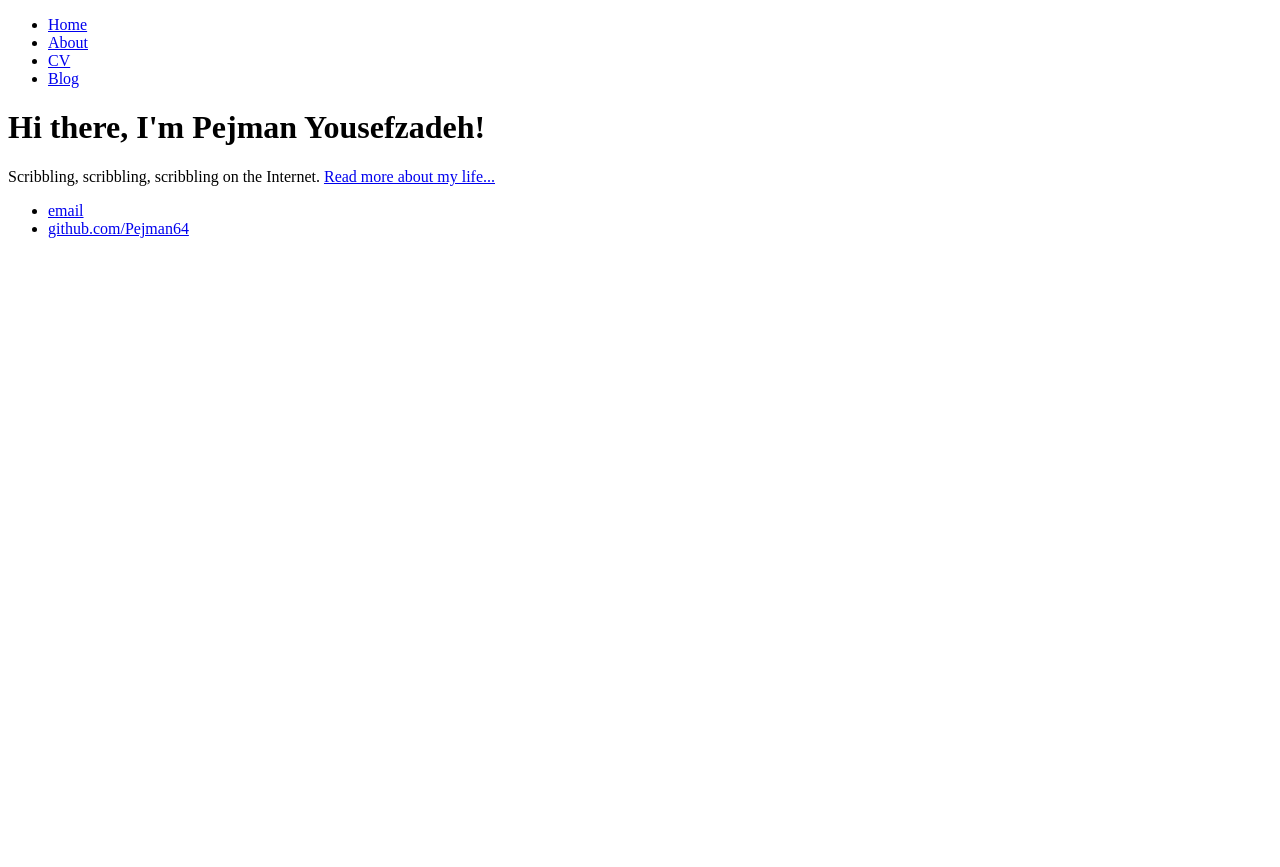
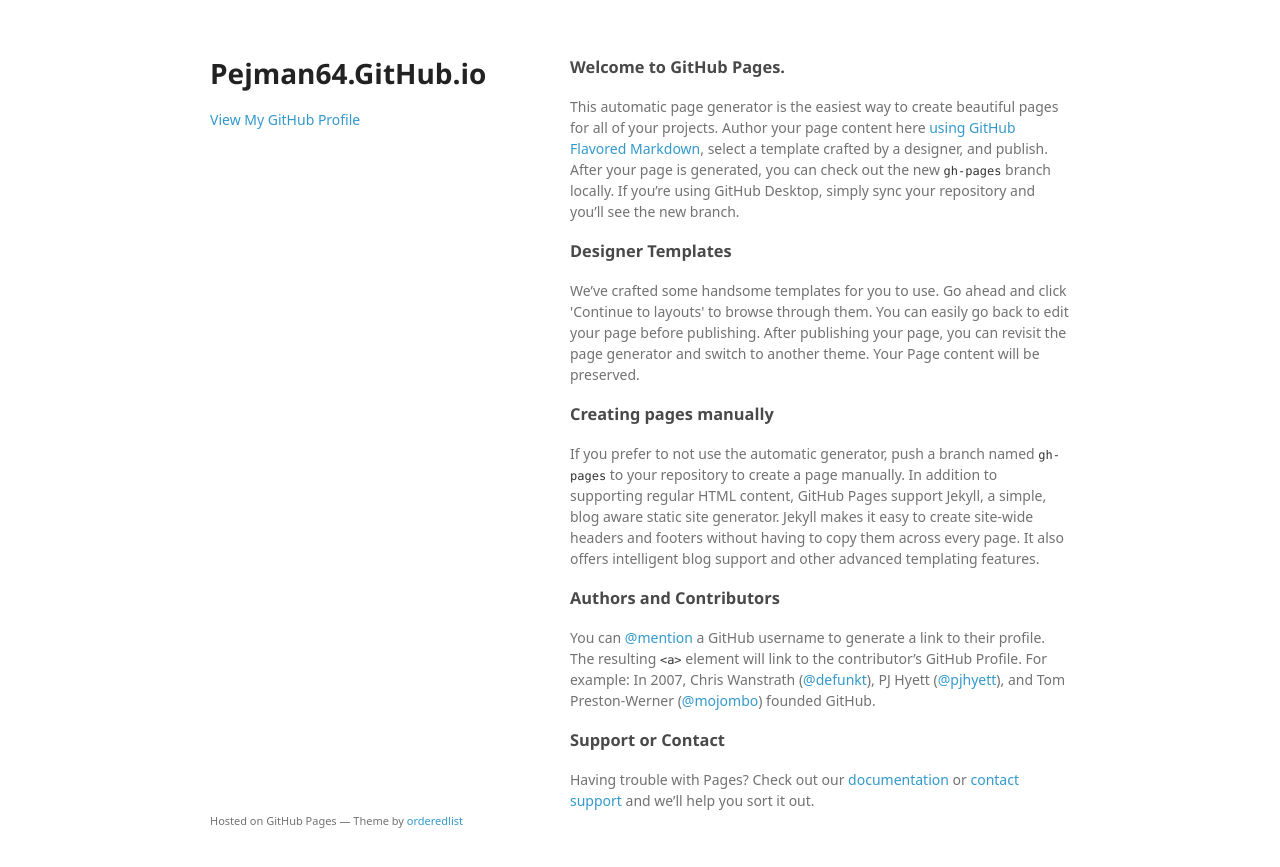
Before and after one commit to Pejman64/pejman64.github.io, a Jekyll site: the page index.html, which Jekyll copies as it is, in a window 1280 px wide. Shown: the top 867 px of the page. Built offline with Jekyll 4.4.1, drawn with Linux system fonts in a browser that asks for light colours; some web fonts are replaced.

Commit message:
Replace master branch with page content via GitHub

```diff
--- a/index.html
+++ b/index.html
@@ -1,8 +1,58 @@
----
-layout:	default
-title:	Pejman Yousefzadeh, Hypergraphic Web Presence
----
-		<div class="blurb">
-        		<h1>Hi there, I'm Pejman Yousefzadeh!</h1>
-				<p>Scribbling, scribbling, scribbling on the Internet. <a href="/about">Read more about my life...</a></p>
-    		</div><!-- /.blurb -->
+<!doctype html>
+<html>
+  <head>
+    <meta charset="utf-8">
+    <meta http-equiv="X-UA-Compatible" content="chrome=1">
+    <title>Pejman64.GitHub.io by Pejman64</title>
+
+    <link rel="stylesheet" href="stylesheets/styles.css">
+    <link rel="stylesheet" href="stylesheets/github-light.css">
+    <meta name="viewport" content="width=device-width">
+    <!--[if lt IE 9]>
+    <script src="//html5shiv.googlecode.com/svn/trunk/html5.js"></script>
+    <![endif]-->
+  </head>
+  <body>
+    <div class="wrapper">
+      <header>
+        <h1>Pejman64.GitHub.io</h1>
+        <p></p>
+
+
+        <p class="view"><a href="https://github.com/Pejman64">View My GitHub Profile</a></p>
+
+      </header>
+      <section>
+        <h3>
+<a id="welcome-to-github-pages" class="anchor" href="#welcome-to-github-pages" aria-hidden="true"><span aria-hidden="true" class="octicon octicon-link"></span></a>Welcome to GitHub Pages.</h3>
+
+<p>This automatic page generator is the easiest way to create beautiful pages for all of your projects. Author your page content here <a href="https://guides.github.com/features/mastering-markdown/">using GitHub Flavored Markdown</a>, select a template crafted by a designer, and publish. After your page is generated, you can check out the new <code>gh-pages</code> branch locally. If you’re using GitHub Desktop, simply sync your repository and you’ll see the new branch.</p>
+
+<h3>
+<a id="designer-templates" class="anchor" href="#designer-templates" aria-hidden="true"><span aria-hidden="true" class="octicon octicon-link"></span></a>Designer Templates</h3>
+
+<p>We’ve crafted some handsome templates for you to use. Go ahead and click 'Continue to layouts' to browse through them. You can easily go back to edit your page before publishing. After publishing your page, you can revisit the page generator and switch to another theme. Your Page content will be preserved.</p>
+
+<h3>
+<a id="creating-pages-manually" class="anchor" href="#creating-pages-manually" aria-hidden="true"><span aria-hidden="true" class="octicon octicon-link"></span></a>Creating pages manually</h3>
+
+<p>If you prefer to not use the automatic generator, push a branch named <code>gh-pages</code> to your repository to create a page manually. In addition to supporting regular HTML content, GitHub Pages support Jekyll, a simple, blog aware static site generator. Jekyll makes it easy to create site-wide headers and footers without having to copy them across every page. It also offers intelligent blog support and other advanced templating features.</p>
+
+<h3>
+<a id="authors-and-contributors" class="anchor" href="#authors-and-contributors" aria-hidden="true"><span aria-hidden="true" class="octicon octicon-link"></span></a>Authors and Contributors</h3>
+
+<p>You can <a href="https://help.github.com/articles/basic-writing-and-formatting-syntax/#mentioning-users-and-teams" class="user-mention">@mention</a> a GitHub username to generate a link to their profile. The resulting <code>&lt;a&gt;</code> element will link to the contributor’s GitHub Profile. For example: In 2007, Chris Wanstrath (<a href="https://github.com/defunkt" class="user-mention">@defunkt</a>), PJ Hyett (<a href="https://github.com/pjhyett" class="user-mention">@pjhyett</a>), and Tom Preston-Werner (<a href="https://github.com/mojombo" class="user-mention">@mojombo</a>) founded GitHub.</p>
+
+<h3>
+<a id="support-or-contact" class="anchor" href="#support-or-contact" aria-hidden="true"><span aria-hidden="true" class="octicon octicon-link"></span></a>Support or Contact</h3>
+
+<p>Having trouble with Pages? Check out our <a href="https://help.github.com/pages">documentation</a> or <a href="https://github.com/contact">contact support</a> and we’ll help you sort it out.</p>
+      </section>
+      <footer>
+        <p><small>Hosted on GitHub Pages &mdash; Theme by <a href="https://github.com/orderedlist">orderedlist</a></small></p>
+      </footer>
+    </div>
+    <script src="javascripts/scale.fix.js"></script>
+
+  </body>
+</html>
--- /dev/null
+++ b/javascripts/scale.fix.js
@@ -0,0 +1,17 @@
+var metas = document.getElementsByTagName('meta');
+var i;
+if (navigator.userAgent.match(/iPhone/i)) {
+  for (i=0; i<metas.length; i++) {
+    if (metas[i].name == "viewport") {
+      metas[i].content = "width=device-width, minimum-scale=1.0, maximum-scale=1.0";
+    }
+  }
+  document.addEventListener("gesturestart", gestureStart, false);
+}
+function gestureStart() {
+  for (i=0; i<metas.length; i++) {
+    if (metas[i].name == "viewport") {
+      metas[i].content = "width=device-width, minimum-scale=0.25, maximum-scale=1.6";
+    }
+  }
+}
--- /dev/null
+++ b/stylesheets/github-light.css
@@ -0,0 +1,115 @@
+/*
+   Copyright 2014 GitHub Inc.
+
+   Licensed under the Apache License, Version 2.0 (the "License");
+   you may not use this file except in compliance with the License.
+   You may obtain a copy of the License at
+
+       http://www.apache.org/licenses/LICENSE-2.0
+
+   Unless required by applicable law or agreed to in writing, software
+   distributed under the License is distributed on an "AS IS" BASIS,
+   WITHOUT WARRANTIES OR CONDITIONS OF ANY KIND, either express or implied.
+   See the License for the specific language governing permissions and
+   limitations under the License.
+
+*/
+
+.pl-c /* comment */ {
+  color: #969896;
+}
+
+.pl-c1      /* constant, markup.raw, meta.diff.header, meta.module-reference, meta.property-name, support, support.constant, support.variable, variable.other.constant */,
+.pl-s .pl-v /* string variable */ {
+  color: #0086b3;
+}
+
+.pl-e  /* entity */,
+.pl-en /* entity.name */ {
+  color: #795da3;
+}
+
+.pl-s .pl-s1 /* string source */,
+.pl-smi      /* storage.modifier.import, storage.modifier.package, storage.type.java, variable.other, variable.parameter.function */ {
+  color: #333;
+}
+
+.pl-ent /* entity.name.tag */ {
+  color: #63a35c;
+}
+
+.pl-k /* keyword, storage, storage.type */ {
+  color: #a71d5d;
+}
+
+.pl-pds              /* punctuation.definition.string, string.regexp.character-class */,
+.pl-s                /* string */,
+.pl-s .pl-pse .pl-s1 /* string punctuation.section.embedded source */,
+.pl-sr               /* string.regexp */,
+.pl-sr .pl-cce       /* string.regexp constant.character.escape */,
+.pl-sr .pl-sra       /* string.regexp string.regexp.arbitrary-repitition */,
+.pl-sr .pl-sre       /* string.regexp source.ruby.embedded */ {
+  color: #183691;
+}
+
+.pl-v /* variable */ {
+  color: #ed6a43;
+}
+
+.pl-id /* invalid.deprecated */ {
+  color: #b52a1d;
+}
+
+.pl-ii /* invalid.illegal */ {
+  background-color: #b52a1d;
+  color: #f8f8f8;
+}
+
+.pl-sr .pl-cce /* string.regexp constant.character.escape */ {
+  color: #63a35c;
+  font-weight: bold;
+}
+
+.pl-ml /* markup.list */ {
+  color: #693a17;
+}
+
+.pl-mh        /* markup.heading */,
+.pl-mh .pl-en /* markup.heading entity.name */,
+.pl-ms        /* meta.separator */ {
+  color: #1d3e81;
+  font-weight: bold;
+}
+
+.pl-mq /* markup.quote */ {
+  color: #008080;
+}
+
+.pl-mi /* markup.italic */ {
+  color: #333;
+  font-style: italic;
+}
+
+.pl-mb /* markup.bold */ {
+  color: #333;
+  font-weight: bold;
+}
+
+.pl-md /* markup.deleted, meta.diff.header.from-file */ {
+  background-color: #ffecec;
+  color: #bd2c00;
+}
+
+.pl-mi1 /* markup.inserted, meta.diff.header.to-file */ {
+  background-color: #eaffea;
+  color: #55a532;
+}
+
+.pl-mdr /* meta.diff.range */ {
+  color: #795da3;
+  font-weight: bold;
+}
+
+.pl-mo /* meta.output */ {
+  color: #1d3e81;
+}
--- /dev/null
+++ b/stylesheets/styles.css
@@ -0,0 +1,324 @@
+@font-face {
+  font-family: 'Noto Sans';
+  font-weight: 400;
+  font-style: normal;
+  src: url('../fonts/Noto-Sans-regular/Noto-Sans-regular.eot');
+  src: url('../fonts/Noto-Sans-regular/Noto-Sans-regular.eot?#iefix') format('embedded-opentype'),
+       local('Noto Sans'),
+       local('Noto-Sans-regular'),
+       url('../fonts/Noto-Sans-regular/Noto-Sans-regular.woff2') format('woff2'),
+       url('../fonts/Noto-Sans-regular/Noto-Sans-regular.woff') format('woff'),
+       url('../fonts/Noto-Sans-regular/Noto-Sans-regular.ttf') format('truetype'),
+       url('../fonts/Noto-Sans-regular/Noto-Sans-regular.svg#NotoSans') format('svg');
+}
+
+@font-face {
+  font-family: 'Noto Sans';
+  font-weight: 700;
+  font-style: normal;
+  src: url('../fonts/Noto-Sans-700/Noto-Sans-700.eot');
+  src: url('../fonts/Noto-Sans-700/Noto-Sans-700.eot?#iefix') format('embedded-opentype'),
+       local('Noto Sans Bold'),
+       local('Noto-Sans-700'),
+       url('../fonts/Noto-Sans-700/Noto-Sans-700.woff2') format('woff2'),
+       url('../fonts/Noto-Sans-700/Noto-Sans-700.woff') format('woff'),
+       url('../fonts/Noto-Sans-700/Noto-Sans-700.ttf') format('truetype'),
+       url('../fonts/Noto-Sans-700/Noto-Sans-700.svg#NotoSans') format('svg');
+}
+
+@font-face {
+  font-family: 'Noto Sans';
+  font-weight: 400;
+  font-style: italic;
+  src: url('../fonts/Noto-Sans-italic/Noto-Sans-italic.eot');
+  src: url('../fonts/Noto-Sans-italic/Noto-Sans-italic.eot?#iefix') format('embedded-opentype'),
+       local('Noto Sans Italic'),
+       local('Noto-Sans-italic'),
+       url('../fonts/Noto-Sans-italic/Noto-Sans-italic.woff2') format('woff2'),
+       url('../fonts/Noto-Sans-italic/Noto-Sans-italic.woff') format('woff'),
+       url('../fonts/Noto-Sans-italic/Noto-Sans-italic.ttf') format('truetype'),
+       url('../fonts/Noto-Sans-italic/Noto-Sans-italic.svg#NotoSans') format('svg');
+}
+
+@font-face {
+  font-family: 'Noto Sans';
+  font-weight: 700;
+  font-style: italic;
+  src: url('../fonts/Noto-Sans-700italic/Noto-Sans-700italic.eot');
+  src: url('../fonts/Noto-Sans-700italic/Noto-Sans-700italic.eot?#iefix') format('embedded-opentype'),
+       local('Noto Sans Bold Italic'),
+       local('Noto-Sans-700italic'),
+       url('../fonts/Noto-Sans-700italic/Noto-Sans-700italic.woff2') format('woff2'),
+       url('../fonts/Noto-Sans-700italic/Noto-Sans-700italic.woff') format('woff'),
+       url('../fonts/Noto-Sans-700italic/Noto-Sans-700italic.ttf') format('truetype'),
+       url('../fonts/Noto-Sans-700italic/Noto-Sans-700italic.svg#NotoSans') format('svg');
+}
+
+body {
+  background-color: #fff;
+  padding:50px;
+  font: 14px/1.5 "Noto Sans", "Helvetica Neue", Helvetica, Arial, sans-serif;
+  color:#727272;
+  font-weight:400;
+}
+
+h1, h2, h3, h4, h5, h6 {
+  color:#222;
+  margin:0 0 20px;
+}
+
+p, ul, ol, table, pre, dl {
+  margin:0 0 20px;
+}
+
+h1, h2, h3 {
+  line-height:1.1;
+}
+
+h1 {
+  font-size:28px;
+}
+
+h2 {
+  color:#393939;
+}
+
+h3, h4, h5, h6 {
+  color:#494949;
+}
+
+a {
+  color:#39c;
+  text-decoration:none;
+}
+
+a:hover {
+  color:#069;
+}
+
+a small {
+  font-size:11px;
+  color:#777;
+  margin-top:-0.3em;
+  display:block;
+}
+
+a:hover small {
+  color:#777;
+}
+
+.wrapper {
+  width:860px;
+  margin:0 auto;
+}
+
+blockquote {
+  border-left:1px solid #e5e5e5;
+  margin:0;
+  padding:0 0 0 20px;
+  font-style:italic;
+}
+
+code, pre {
+  font-family:Monaco, Bitstream Vera Sans Mono, Lucida Console, Terminal, Consolas, Liberation Mono, DejaVu Sans Mono, Courier New, monospace;
+  color:#333;
+  font-size:12px;
+}
+
+pre {
+  padding:8px 15px;
+  background: #f8f8f8;
+  border-radius:5px;
+  border:1px solid #e5e5e5;
+  overflow-x: auto;
+}
+
+table {
+  width:100%;
+  border-collapse:collapse;
+}
+
+th, td {
+  text-align:left;
+  padding:5px 10px;
+  border-bottom:1px solid #e5e5e5;
+}
+
+dt {
+  color:#444;
+  font-weight:700;
+}
+
+th {
+  color:#444;
+}
+
+img {
+  max-width:100%;
+}
+
+header {
+  width:270px;
+  float:left;
+  position:fixed;
+  -webkit-font-smoothing:subpixel-antialiased;
+}
+
+header ul {
+  list-style:none;
+  height:40px;
+  padding:0;
+  background: #f4f4f4;
+  border-radius:5px;
+  border:1px solid #e0e0e0;
+  width:270px;
+}
+
+header li {
+  width:89px;
+  float:left;
+  border-right:1px solid #e0e0e0;
+  height:40px;
+}
+
+header li:first-child a {
+  border-radius:5px 0 0 5px;
+}
+
+header li:last-child a {
+  border-radius:0 5px 5px 0;
+}
+
+header ul a {
+  line-height:1;
+  font-size:11px;
+  color:#999;
+  display:block;
+  text-align:center;
+  padding-top:6px;
+  height:34px;
+}
+
+header ul a:hover {
+  color:#999;
+}
+
+header ul a:active {
+  background-color:#f0f0f0;
+}
+
+strong {
+  color:#222;
+  font-weight:700;
+}
+
+header ul li + li + li {
+  border-right:none;
+  width:89px;
+}
+
+header ul a strong {
+  font-size:14px;
+  display:block;
+  color:#222;
+}
+
+section {
+  width:500px;
+  float:right;
+  padding-bottom:50px;
+}
+
+small {
+  font-size:11px;
+}
+
+hr {
+  border:0;
+  background:#e5e5e5;
+  height:1px;
+  margin:0 0 20px;
+}
+
+footer {
+  width:270px;
+  float:left;
+  position:fixed;
+  bottom:50px;
+  -webkit-font-smoothing:subpixel-antialiased;
+}
+
+@media print, screen and (max-width: 960px) {
+
+  div.wrapper {
+    width:auto;
+    margin:0;
+  }
+
+  header, section, footer {
+    float:none;
+    position:static;
+    width:auto;
+  }
+
+  header {
+    padding-right:320px;
+  }
+
+  section {
+    border:1px solid #e5e5e5;
+    border-width:1px 0;
+    padding:20px 0;
+    margin:0 0 20px;
+  }
+
+  header a small {
+    display:inline;
+  }
+
+  header ul {
+    position:absolute;
+    right:50px;
+    top:52px;
+  }
+}
+
+@media print, screen and (max-width: 720px) {
+  body {
+    word-wrap:break-word;
+  }
+
+  header {
+    padding:0;
+  }
+
+  header ul, header p.view {
+    position:static;
+  }
+
+  pre, code {
+    word-wrap:normal;
+  }
+}
+
+@media print, screen and (max-width: 480px) {
+  body {
+    padding:15px;
+  }
+
+  header ul {
+    width:99%;
+  }
+
+  header li, header ul li + li + li {
+    width:33%;
+  }
+}
+
+@media print {
+  body {
+    padding:0.4in;
+    font-size:12pt;
+    color:#444;
+  }
+}
```
Also changed, not shown: params.json (added, +1 -0 lines).
